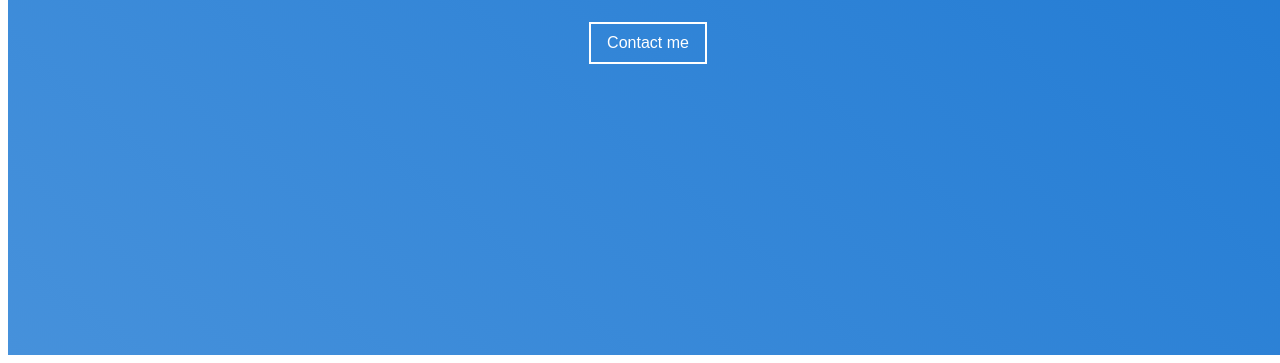
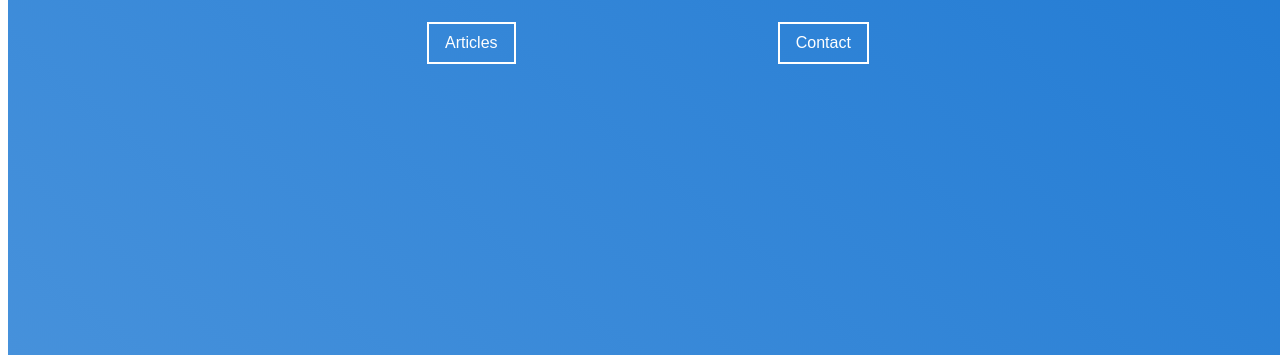
Before and after one commit to tiagodcosta/portfolio-v2, a Gatsby site: page / in a window 1280 px wide. Shown: the part 453-816 px from the top of the page. Built offline with nearby package versions, Linux system fonts and the light colour scheme; Gatsby itself is replaced by a stand-in of ours.

Commit message:
Add link to articles

```diff
--- a/src/components/Navigation.js
+++ b/src/components/Navigation.js
@@ -38,7 +38,8 @@ const Button = styled.button`
 
 const Navigation = ({color}) =>
       <Nav>
-        <Link to="/contact/"><Button color={color}>Contact me</Button></Link>
+        <a href="https://medium.com/@tiago_costa/"><Button color={color}>Articles</Button></a>
+        <Link to="/contact/"><Button color={color}>Contact</Button></Link>
       </Nav>
 
 
```
